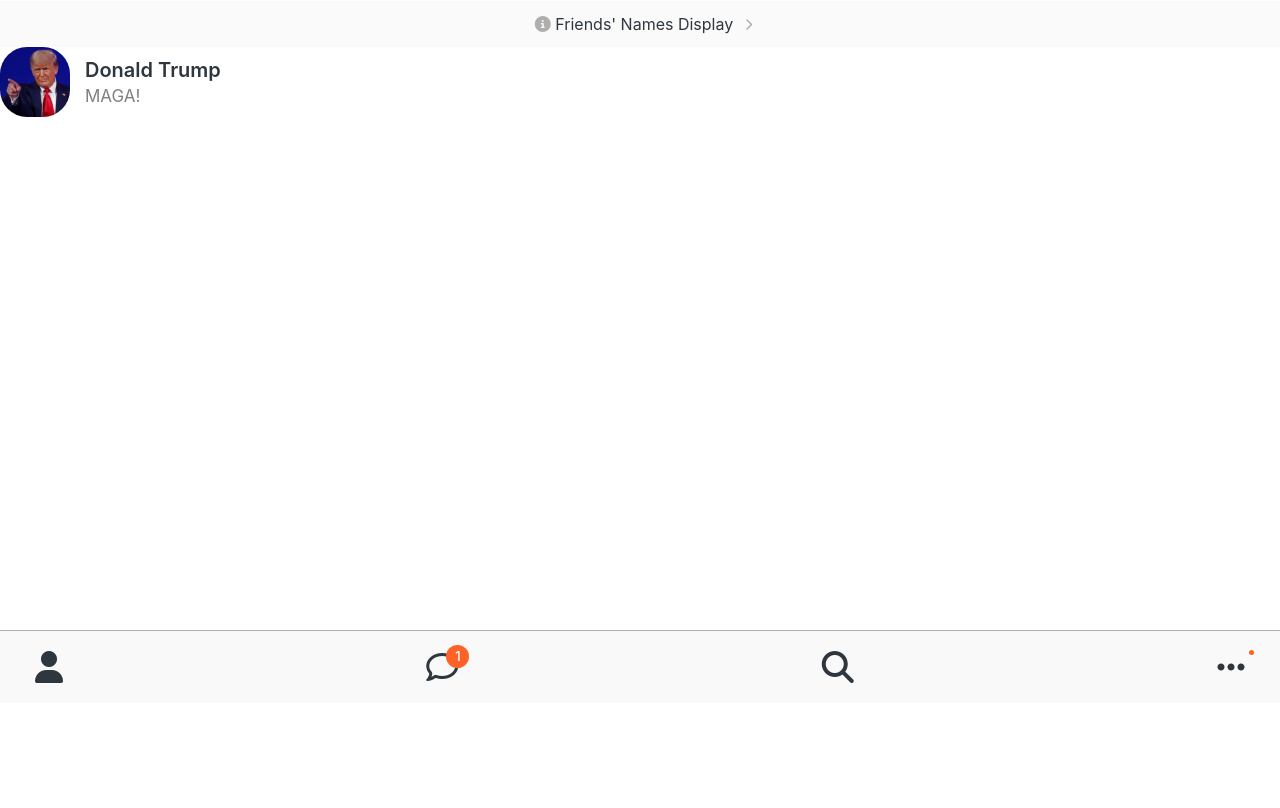
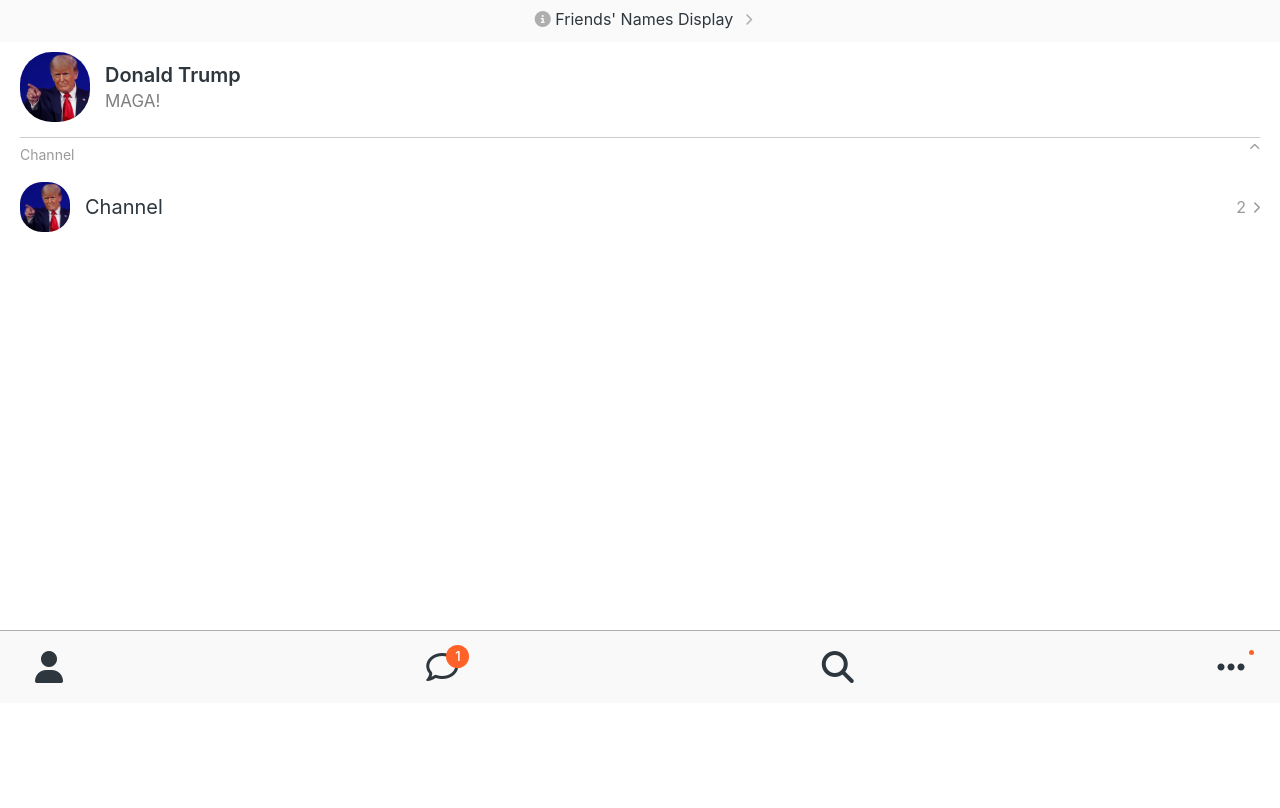
Before and after one commit to ilmanifico/kokoa-clone, a plain HTML site: page friends.html in a window 1280 px wide. Shown: the part 97-905 px from the top of the page. Drawn offline with Linux system fonts and the light colour scheme.

Commit message:
finished friends

```diff
--- a/css/components/screen-header.css
+++ b/css/components/screen-header.css
@@ -1,7 +1,7 @@
 .screen-header {
   display: flex;
   justify-content: space-between;
-  padding: 50px 25px 20px 25px;
+  padding: var(--header-space);
   align-items: center;
 }
 .screen-header__title {
--- a/css/components/user-component.css
+++ b/css/components/user-component.css
@@ -1,18 +1,40 @@
+.user-component {
+  justify-content: space-between;
+}
+
 .user-component,
 .user-component__column:first-child {
   display: flex;
   align-items: center;
 }
+.user-component__column:last-child{
+  margin-left:2px;
+  color:rgba(0,0,0,0.4);
+}
+
 .user-component__avatar {
+  width: 60px;
+  height: 60px
+  border-radius: 27px;
+  margin-right: 15px;
+}
+.user-component__avatar--xl {
   width: 70px;
   height: 70px;
-  border-radius: 27px;
-  margin-right: 15px;
+  border-radius: 32px;
+}
+.user-component__avatar--sm {
+  width: 50px;
+  height: 50px;
+  border-radius: 22px;
 }
 
 .user-component__title {
   font-weight: 600;
   font-size: 20px;
+}
+.user-component__title--not-bold {
+  font-weight: 400;
 }
 
 .user-component__subtitle {
--- a/css/screens/friends.css
+++ b/css/screens/friends.css
@@ -4,9 +4,31 @@
   background-color: #fafafa;
   padding: 15px;
   font-size: 16px;
+  margin-bottom: 10px;
 }
 
 #friends-display-link i {
   margin-left: 7px;
   color: rgba(0, 0, 0, 0.3);
 }
+
+.friends-screen {
+  padding: 0px var(--horizontal-space);
+}
+.friends-screen__channel {
+  margin-top: 15px;
+  border-top: 1px solid rgba(0, 0, 0, 0.2);
+}
+.friends-screen__channel-header {
+  display: flex;
+  justify-content: space-between;
+  padding: 10px 0px 20px 0px;
+  color: rgba(0, 0, 0, 0.4);
+  font-size: 14px;
+}
+
+.user-component__column span,
+.user-component__column i {
+  margin-left: 2px;
+  color: rgba(0, 0, 0, 0.4);
+}
--- a/css/variables.css
+++ b/css/variables.css
@@ -1,3 +1,5 @@
 :root {
   --yellow: #fae100;
+  --header-space: 45px 20px 20px 20px;
+  --horizontal-space: 20px;
 }
--- a/friends.html
+++ b/friends.html
@@ -39,9 +39,13 @@
       <i class="fas fa-chevron-right fa-xs"></i>
     </a>
 
+    <main class="friends-screen">
       <div class="user-component">
         <div class="user-component__column">
-        <img src="images/dt.png" class="user-component__avatar" />
+          <img
+            src="images/dt.png"
+            class="user-component__avatar user-component__avatar--xl"
+          />
           <div class="user-component__text">
             <h4 class="user-component__title">Donald Trump</h4>
             <h6 class="user-component__subtitle">MAGA!</h6>
@@ -49,6 +53,31 @@
         </div>
         <div class="user-component__column"></div>
       </div>
+
+      <div class="friends-screen__channel">
+        <div class="friends-screen__channel-header">
+          <span>Channel</span>
+          <i class="fas fa-chevron-up fa-xs"></i>
+        </div>
+      </div>
+
+      <div class="user-component">
+        <div class="user-component__column">
+          <img
+            src="images/dt.png"
+            class="user-component__avatar user-component__avatar--sm"
+          />
+          <div class="user-component__text">
+            <h4 class="user-component__title user-component__title--not-bold">
+              Channel
+            </h4>
+          </div>
+        </div>
+        <div class="user-component__column">
+          <h7>2</h7> <i class="fas fa-chevron-right fa-xs"></i>
+        </div>
+      </div>
+    </main>
 
     <nav class="nav">
       <ul class="nav__list">
```
Lines whose indentation alone changed are shown as unchanged.
